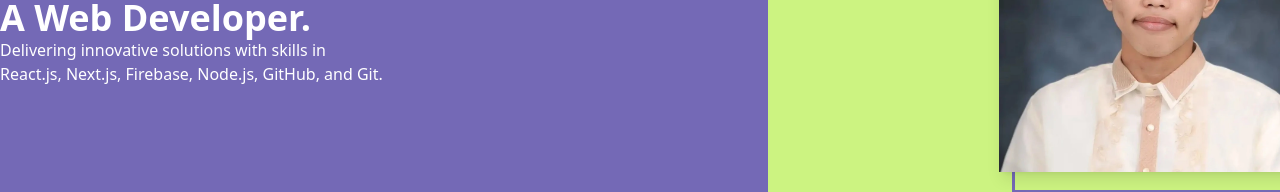
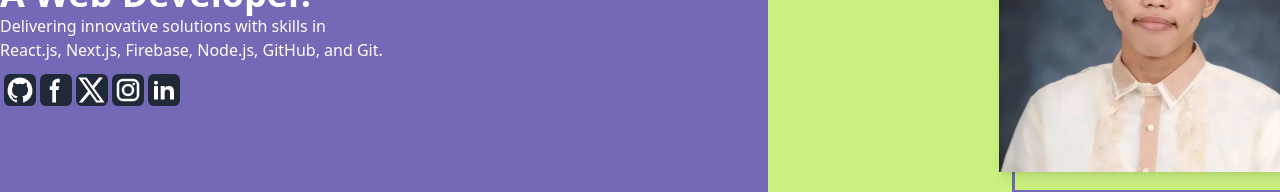
Before and after one commit to Gil0404/dev_portfolio, a Next.js app: page / in a window 1280 px wide. Shown: the part 387-579 px from the top of the page. Built offline with nearby package versions, Linux system fonts and the light colour scheme; no server answers.

Commit message:
added socials and links

```diff
--- a/src/app/components/hero.tsx
+++ b/src/app/components/hero.tsx
@@ -1,6 +1,11 @@
 "use client";
 import Image from "next/image";
 import React from "react";
+import Facebook from "../svg/facebook";
+import Twitter from "../svg/twitter";
+import Instagram from "../svg/instagram";
+import Linkedin from "../svg/linkedin";
+import Github from "../svg/github";
 
 function Hero() {
   return (
@@ -8,20 +13,31 @@
       <div className=" w-screen h-hero flex flex-row  md:flex-row xs:flex-col">
         <div className="h-hero flex-col flex justify-center items-center  font-extrabold ">
           <div className="xs:text-center md:text-left w-[1000px] md:w-[1000px] xs:w-full text-left">
-            <h1
-              className="text-secondary md:text-5xl xs:text-3xl
-          "
-            >
+            <h1 className="text-secondary md:text-5xl xs:text-3xl ">
               Hey There! I’m <span className=" text-white">GIL</span>
               <br />
               <span className="xs:text-base md:text-4xl text-white">
                 A Web Developer.
               </span>
             </h1>
+
             <h1 className="xs:text-sm md:text-base text-white font-thin">
               Delivering innovative solutions with skills in <br />
               React.js, Next.js, Firebase, Node.js, GitHub, and Git.
             </h1>
+          </div>
+          <div className="flex flex-row w-full justify-start items-center gap-1 p-1 mt-2">
+            <Github path="https://github.com/Gil0404" title="Github" />
+            <Facebook
+              path="https://www.facebook.com/garcia.gilbert.0"
+              title="Facebook"
+            />
+            <Twitter path="dd" title="Twitter" />
+            <Instagram path="dd" title="Instagram" />
+            <Linkedin
+              path="https://www.linkedin.com/in/gilbert-garcia-4a790a305/"
+              title="Linkedin"
+            />
           </div>
         </div>
         <div className="h-hero flex-col flex justify-center items-center w-full font-extrabold xs:text-left  xs:mb-5 md:mb-0">
--- /dev/null
+++ b/src/app/interface/socialsTypes.ts
@@ -0,0 +1,4 @@
+export default interface socialInterface {
+  path: string;
+  title: string;
+}
--- a/src/app/reusable/navbar.tsx
+++ b/src/app/reusable/navbar.tsx
@@ -3,6 +3,11 @@
 import { AnimatePresence, motion } from "framer-motion";
 import Menusvg from "../svg/menu";
 import Logo from "../svg/logo";
+import Facebook from "../svg/facebook";
+import Github from "../svg/github";
+import Instagram from "../svg/instagram";
+import Linkedin from "../svg/linkedin";
+import Twitter from "../svg/twitter";
 
 interface listItem {
   title: string;
@@ -19,7 +24,10 @@
 function Menulist({ title, path }: listItem) {
   return (
     <motion.li variants={itemVar} className="m-1">
-      <a className=" uppercase" href={path}>
+      <a
+        className=" uppercase font-bold hover:border-b-4 hover:border-b-primary delay-100"
+        href={path}
+      >
         {title}
       </a>
     </motion.li>
@@ -75,10 +83,26 @@
 
               <div className="m-10"></div>
               <motion.div
-                className="flex flex-row bg-green-400"
+                className="flex flex-col items-center"
                 variants={itemVar}
               >
-                Some content here
+                <h1 className="font-bold text-xl">Socials</h1>
+                <motion.div
+                  className="flex flex-row w-full justify-start items-center gap-1 p-1 mt-2"
+                  variants={itemVar}
+                >
+                  <Github path="https://github.com/Gil0404" title="Github" />
+                  <Facebook
+                    path="https://www.facebook.com/garcia.gilbert.0"
+                    title="Facebook"
+                  />
+                  <Twitter path="dd" title="Twitter" />
+                  <Instagram path="dd" title="Instagram" />
+                  <Linkedin
+                    path="https://www.linkedin.com/in/gilbert-garcia-4a790a305/"
+                    title="Linkedin"
+                  />
+                </motion.div>
               </motion.div>
             </motion.ul>
           )}
--- /dev/null
+++ b/src/app/svg/facebook.tsx
@@ -0,0 +1,20 @@
+import React from "react";
+import socialInterface from "../interface/socialsTypes";
+
+export default function Facebook({ path, title }: socialInterface) {
+  return (
+    <a href={path} target="_blank" title={title}>
+      <svg
+        className="w-8 h-8 text-white dark:text-white bg-gray-800 rounded-md p-[1px] hover:scale-110 hover:bg-secondary hover:text-gray-800 "
+        aria-hidden="true"
+        xmlns="http://www.w3.org/2000/svg"
+        width="24"
+        height="24"
+        fill="currentColor"
+        viewBox="0 0 24 24"
+      >
+        <path d="M13.135 6H15V3h-1.865a4.147 4.147 0 0 0-4.142 4.142V9H7v3h2v9.938h3V12h2.021l.592-3H12V6.591A.6.6 0 0 1 12.592 6h.543Z" />
+      </svg>
+    </a>
+  );
+}
--- /dev/null
+++ b/src/app/svg/github.tsx
@@ -0,0 +1,20 @@
+import React from "react";
+import socialInterface from "../interface/socialsTypes";
+
+export default function Github({ path, title }: socialInterface) {
+  return (
+    <a href={path} target="_blank" title={title}>
+      <svg
+        className="w-8 h-8 text-white dark:text-white bg-gray-800 rounded-md p-[1px] hover:scale-110 hover:bg-secondary hover:text-gray-800"
+        aria-hidden="true"
+        xmlns="http://www.w3.org/2000/svg"
+        width="24"
+        height="24"
+        fill="currentColor"
+        viewBox="0 0 24 24"
+      >
+        <path d="M12.006 2a9.847 9.847 0 0 0-6.484 2.44 10.32 10.32 0 0 0-3.393 6.17 10.48 10.48 0 0 0 1.317 6.955 10.045 10.045 0 0 0 5.4 4.418c.504.095.683-.223.683-.494 0-.245-.01-1.052-.014-1.908-2.78.62-3.366-1.21-3.366-1.21a2.711 2.711 0 0 0-1.11-1.5c-.907-.637.07-.621.07-.621.317.044.62.163.885.346.266.183.487.426.647.71.135.253.318.476.538.655a2.079 2.079 0 0 0 2.37.196c.045-.52.27-1.006.635-1.37-2.219-.259-4.554-1.138-4.554-5.07a4.022 4.022 0 0 1 1.031-2.75 3.77 3.77 0 0 1 .096-2.713s.839-.275 2.749 1.05a9.26 9.26 0 0 1 5.004 0c1.906-1.325 2.74-1.05 2.74-1.05.37.858.406 1.828.101 2.713a4.017 4.017 0 0 1 1.029 2.75c0 3.939-2.339 4.805-4.564 5.058a2.471 2.471 0 0 1 .679 1.897c0 1.372-.012 2.477-.012 2.814 0 .272.18.592.687.492a10.05 10.05 0 0 0 5.388-4.421 10.473 10.473 0 0 0 1.313-6.948 10.32 10.32 0 0 0-3.39-6.165A9.847 9.847 0 0 0 12.007 2Z" />
+      </svg>
+    </a>
+  );
+}
--- /dev/null
+++ b/src/app/svg/instagram.tsx
@@ -0,0 +1,23 @@
+import React from "react";
+import socialInterface from "../interface/socialsTypes";
+
+export default function Instagram({ path, title }: socialInterface) {
+  return (
+    <a href={path} target="_blank" title={title}>
+      <svg
+        className="w-8 h-8 text-white dark:text-white bg-gray-800 rounded-md p-[1px] hover:scale-110 hover:bg-secondary hover:text-gray-800"
+        aria-hidden="true"
+        xmlns="http://www.w3.org/2000/svg"
+        width="24"
+        height="24"
+        fill="none"
+        viewBox="0 0 24 24"
+      >
+        <path
+          fill="currentColor"
+          d="M3 8a5 5 0 0 1 5-5h8a5 5 0 0 1 5 5v8a5 5 0 0 1-5 5H8a5 5 0 0 1-5-5V8Zm5-3a3 3 0 0 0-3 3v8a3 3 0 0 0 3 3h8a3 3 0 0 0 3-3V8a3 3 0 0 0-3-3H8Zm7.597 2.214a1 1 0 0 1 1-1h.01a1 1 0 1 1 0 2h-.01a1 1 0 0 1-1-1ZM12 9a3 3 0 1 0 0 6 3 3 0 0 0 0-6Zm-5 3a5 5 0 1 1 10 0 5 5 0 0 1-10 0Z"
+        />
+      </svg>
+    </a>
+  );
+}
--- /dev/null
+++ b/src/app/svg/linkedin.tsx
@@ -0,0 +1,21 @@
+import React from "react";
+import socialInterface from "../interface/socialsTypes";
+
+export default function Linkedin({ path, title }: socialInterface) {
+  return (
+    <a href={path} target="_blank" title={title}>
+      <svg
+        className="w-8 h-8 text-white dark:text-white bg-gray-800 rounded-md p-[1px] hover:scale-110 hover:bg-secondary hover:text-gray-800"
+        aria-hidden="true"
+        xmlns="http://www.w3.org/2000/svg"
+        width="24"
+        height="24"
+        fill="currentColor"
+        viewBox="0 0 24 24"
+      >
+        <path d="M12.51 8.796v1.697a3.738 3.738 0 0 1 3.288-1.684c3.455 0 4.202 2.16 4.202 4.97V19.5h-3.2v-5.072c0-1.21-.244-2.766-2.128-2.766-1.827 0-2.139 1.317-2.139 2.676V19.5h-3.19V8.796h3.168ZM7.2 6.106a1.61 1.61 0 0 1-.988 1.483 1.595 1.595 0 0 1-1.743-.348A1.607 1.607 0 0 1 5.6 4.5a1.601 1.601 0 0 1 1.6 1.606Z" />
+        <path d="M7.2 8.809H4V19.5h3.2V8.809Z" />
+      </svg>
+    </a>
+  );
+}
--- /dev/null
+++ b/src/app/svg/twitter.tsx
@@ -0,0 +1,20 @@
+import React from "react";
+import socialInterface from "../interface/socialsTypes";
+
+export default function Twitter({ path, title }: socialInterface) {
+  return (
+    <a href={path} target="_blank" title={title}>
+      <svg
+        className="w-8 h-8 text-white dark:text-white bg-gray-800 rounded-md p-[1px] hover:scale-110 hover:bg-secondary hover:text-gray-800"
+        aria-hidden="true"
+        xmlns="http://www.w3.org/2000/svg"
+        width="24"
+        height="24"
+        fill="currentColor"
+        viewBox="0 0 24 24"
+      >
+        <path d="M13.795 10.533 20.68 2h-3.073l-5.255 6.517L7.69 2H1l7.806 10.91L1.47 22h3.074l5.705-7.07L15.31 22H22l-8.205-11.467Zm-2.38 2.95L9.97 11.464 4.36 3.627h2.31l4.528 6.317 1.443 2.02 6.018 8.409h-2.31l-4.934-6.89Z" />
+      </svg>
+    </a>
+  );
+}
```
